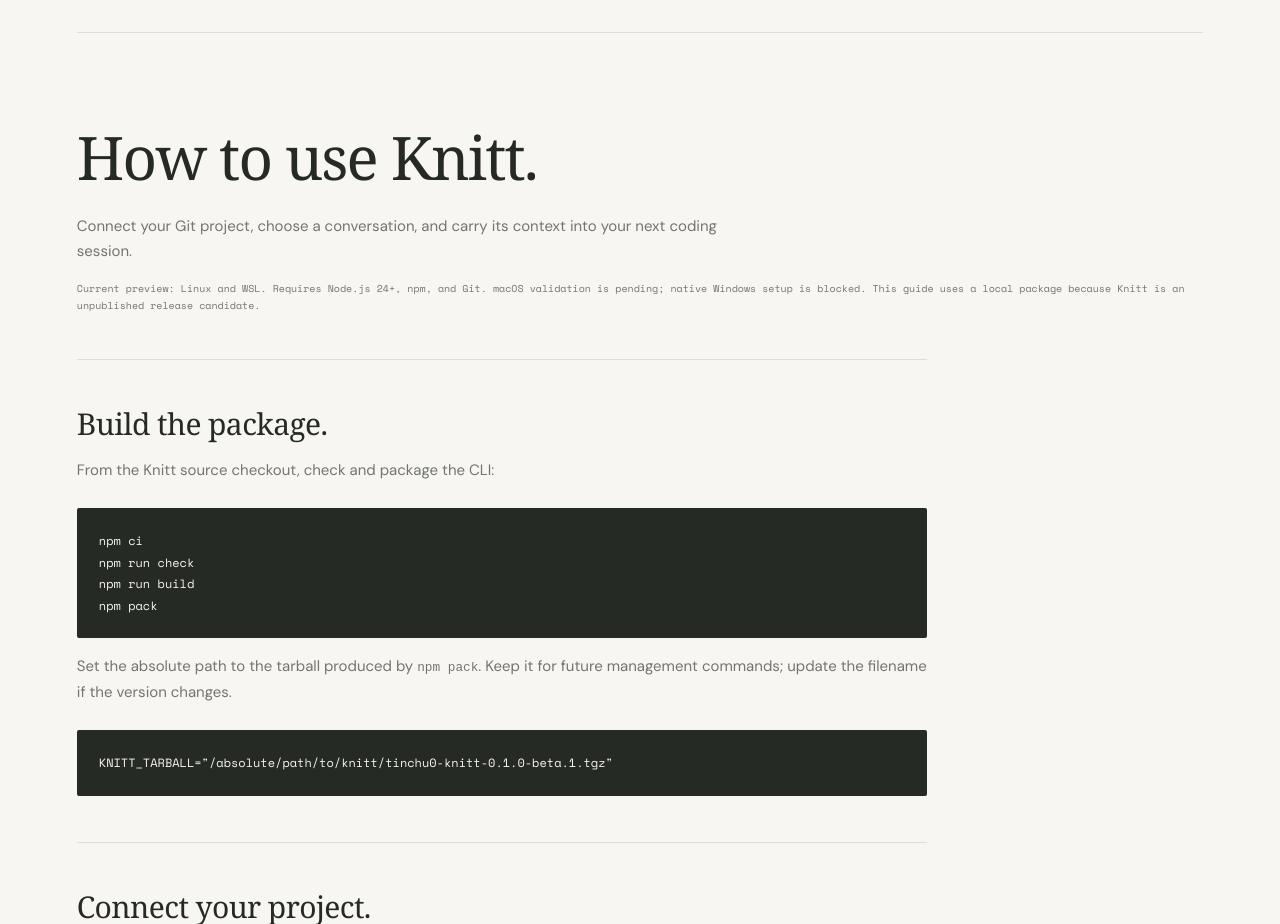
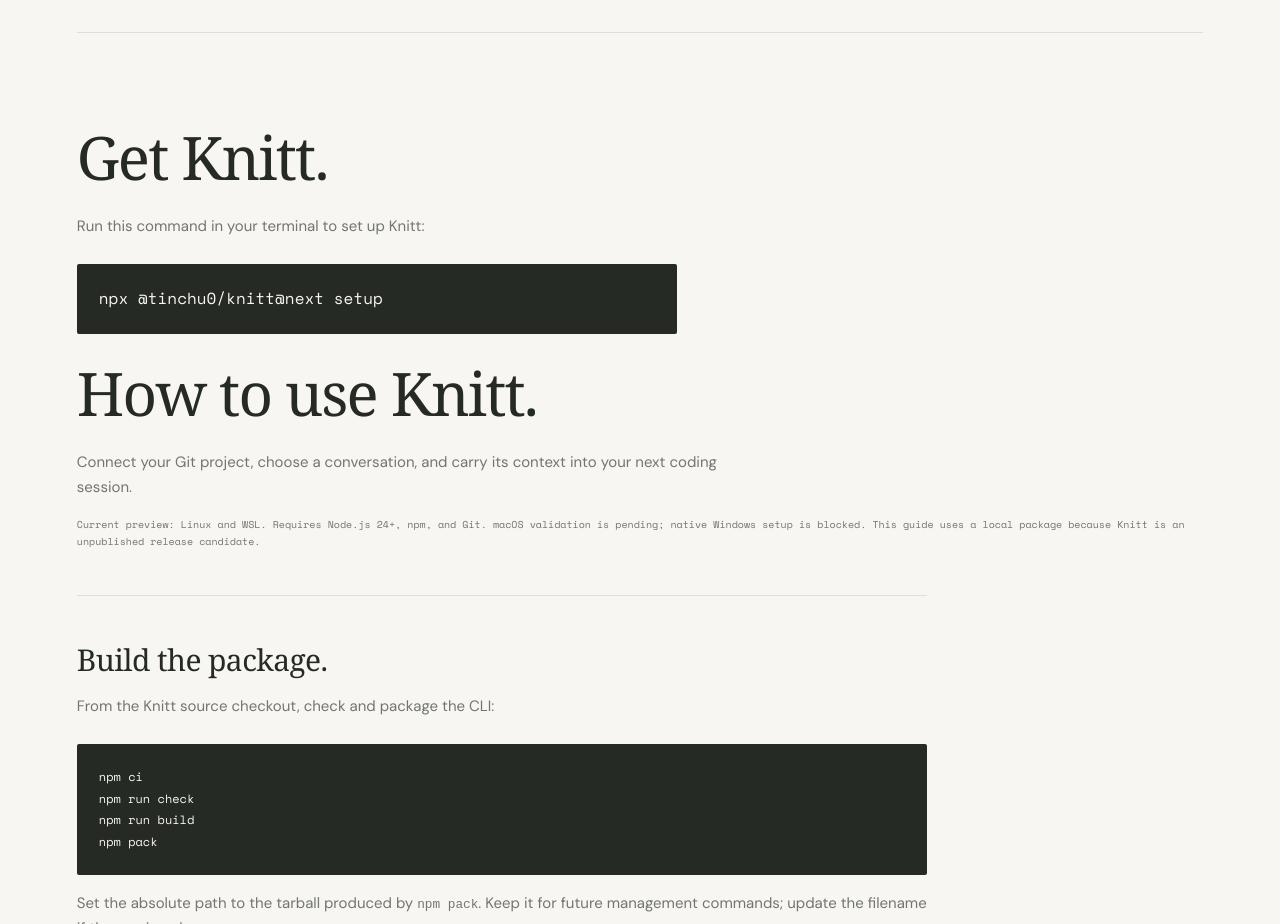
Before and after one commit to darthnihilus01/deeznuts, a plain HTML site: page dist/knitt/index.html in a window 1280 px wide. Shown: the part 1280-2204 px from the top of the page. Drawn offline with nearby package versions, Linux system fonts and the light colour scheme.

Commit message:
Restore npx install command above Knitt usage guide

```diff
--- a/dist/knitt/index.html
+++ b/dist/knitt/index.html
@@ -19,7 +19,7 @@
 </section>
 <section class="context" aria-labelledby="context-title"><div class="section-label">The idea</div><div><h2 id="context-title">Pick up where<br>you left off.</h2><p>The decisions, discoveries, and context around a codebase belong with the work. Knitt brings persistent context to coding agents through shared repository memory.</p></div></section>
 <section class="features" aria-label="How Knitt connects your work"><article><h3>Shared memory</h3><p>Repository context that coding agents can share across sessions.</p></article><article><h3>Connected through MCP</h3><p>A common interface for agents to work with repository memory.</p></article><article><h3>Capture hooks</h3><p>Carry useful context forward as part of your coding workflow.</p></article></section>
-<section id="download" class="download" aria-labelledby="download-title"><h2 id="download-title">How to use Knitt.</h2><p class="usage-intro">Connect your Git project, choose a conversation, and carry its context into your next coding session.</p><p class="small">Current preview: Linux and WSL. Requires Node.js 24+, npm, and Git. macOS validation is pending; native Windows setup is blocked. This guide uses a local package because Knitt is an unpublished release candidate.</p>
+<section id="download" class="download" aria-labelledby="download-title"><h2 id="download-title">Get Knitt.</h2><p>Run this command in your terminal to set up Knitt:</p><pre class="install-command" aria-label="Knitt installation command"><code>npx @tinchu0/knitt@next setup</code></pre><h2 id="usage-title">How to use Knitt.</h2><p class="usage-intro">Connect your Git project, choose a conversation, and carry its context into your next coding session.</p><p class="small">Current preview: Linux and WSL. Requires Node.js 24+, npm, and Git. macOS validation is pending; native Windows setup is blocked. This guide uses a local package because Knitt is an unpublished release candidate.</p>
 <div class="usage-steps">
 <article class="usage-step"><h3>Build the package.</h3><p>From the Knitt source checkout, check and package the CLI:</p><pre class="install-command"><code>npm ci
 npm run check
```
